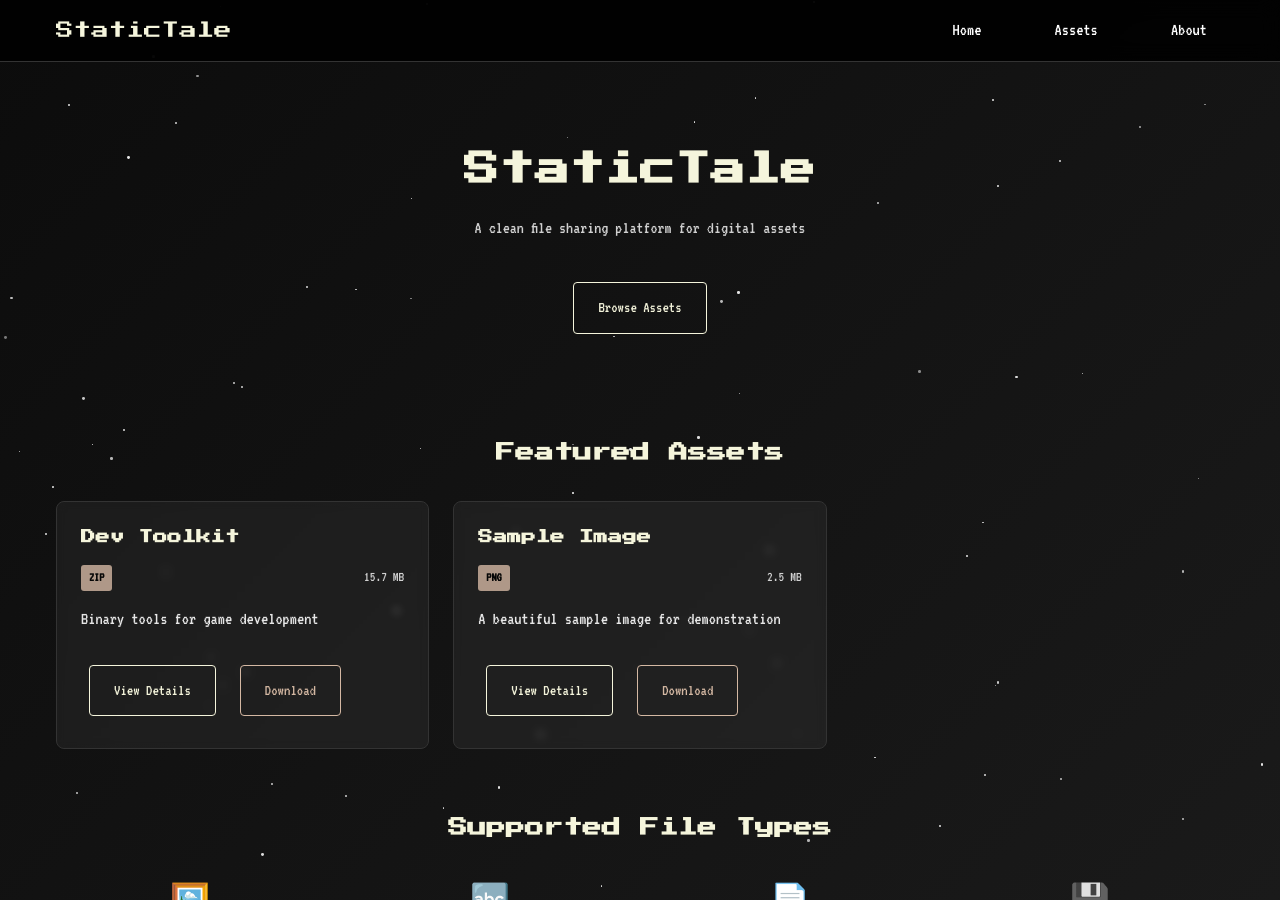
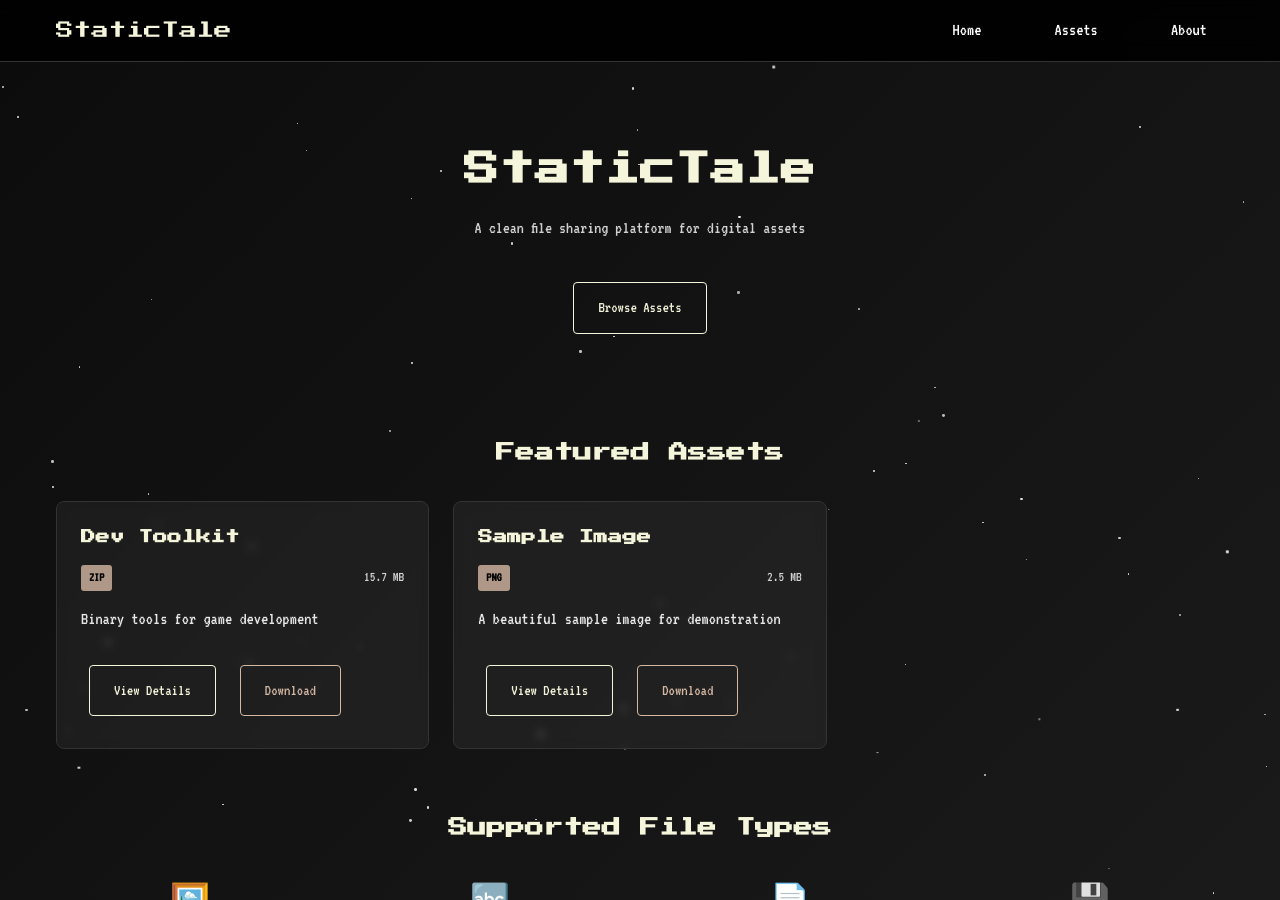
Before and after one commit to lazypwny751/statictale, a Jekyll site: the page built from index.md, in a window 1280 px wide and 900 px high. Built offline with Jekyll 4.4.1, drawn with Linux system fonts in a browser that asks for light colours.

Commit message:
Enhanced starfield animation with floating movement and fixed relative URLs for GitHub Pages

```diff
--- a/_config.yml
+++ b/_config.yml
@@ -1,7 +1,7 @@
 title: StaticTale
 description: A clean file sharing platform for digital assets
-baseurl: ""
-url: "https://lazypwny751.github.io/statictale"
+baseurl: "/statictale"
+url: "https://lazypwny751.github.io"
 
 markdown: kramdown
 highlighter: rouge
--- a/_layouts/default.html
+++ b/_layouts/default.html
@@ -49,12 +49,20 @@
       position: absolute;
       background: white;
       border-radius: 50%;
-      animation: twinkle 4s infinite alternate ease-in-out;
+      animation: starMove 15s infinite linear, twinkle 4s infinite alternate ease-in-out;
     }
 
     @keyframes twinkle {
       0% { opacity: 0.4; }
       100% { opacity: 0.9; }
+    }
+
+    @keyframes starMove {
+      0% { transform: translateY(0px) translateX(0px); }
+      25% { transform: translateY(-10px) translateX(5px); }
+      50% { transform: translateY(5px) translateX(-3px); }
+      75% { transform: translateY(-5px) translateX(8px); }
+      100% { transform: translateY(0px) translateX(0px); }
     }
 
     header {
--- a/index.md
+++ b/index.md
@@ -34,7 +34,7 @@
 
   {% if site.assets.size > 6 %}
     <div style="text-align: center; margin-top: 2rem;">
-      <a href="/assets/" class="btn">View All Assets</a>
+      <a href="{{ "/assets/" | relative_url }}" class="btn">View All Assets</a>
     </div>
   {% endif %}
 </section>
```
Also changed, not shown: other parts of _layouts/default.html (+6 -3 lines).
